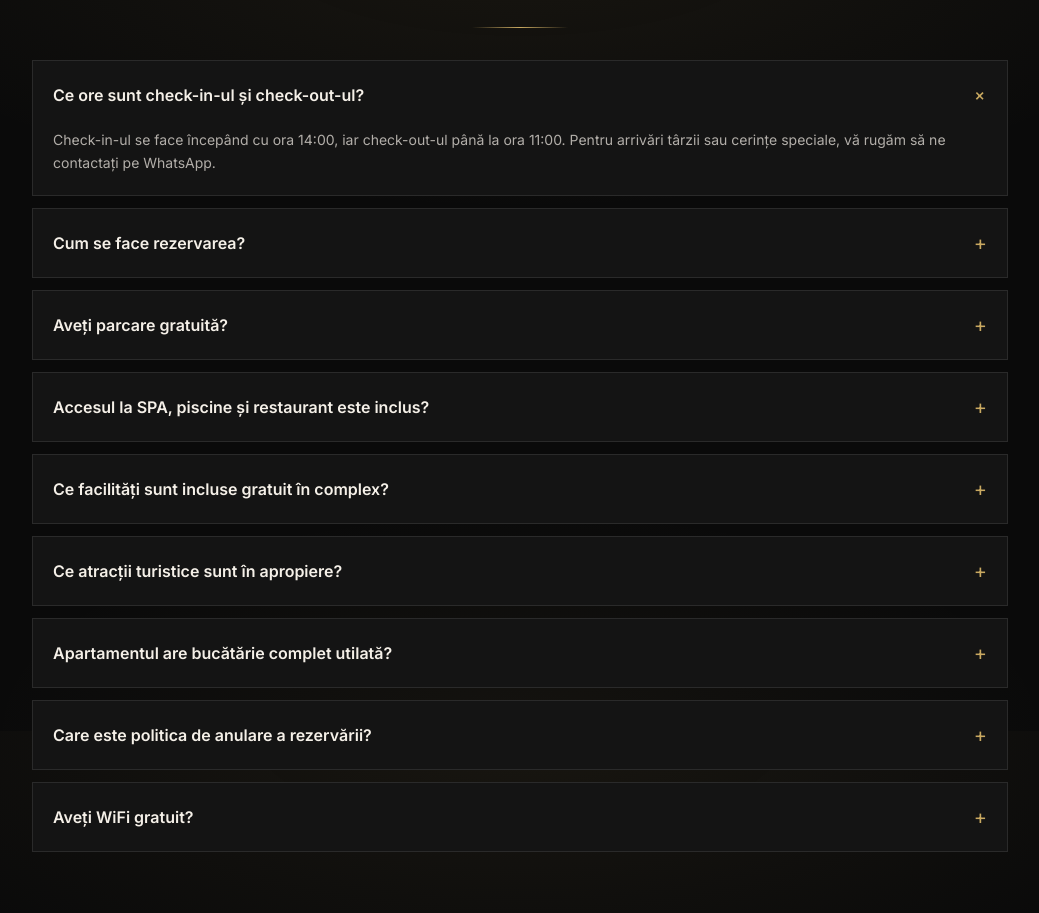
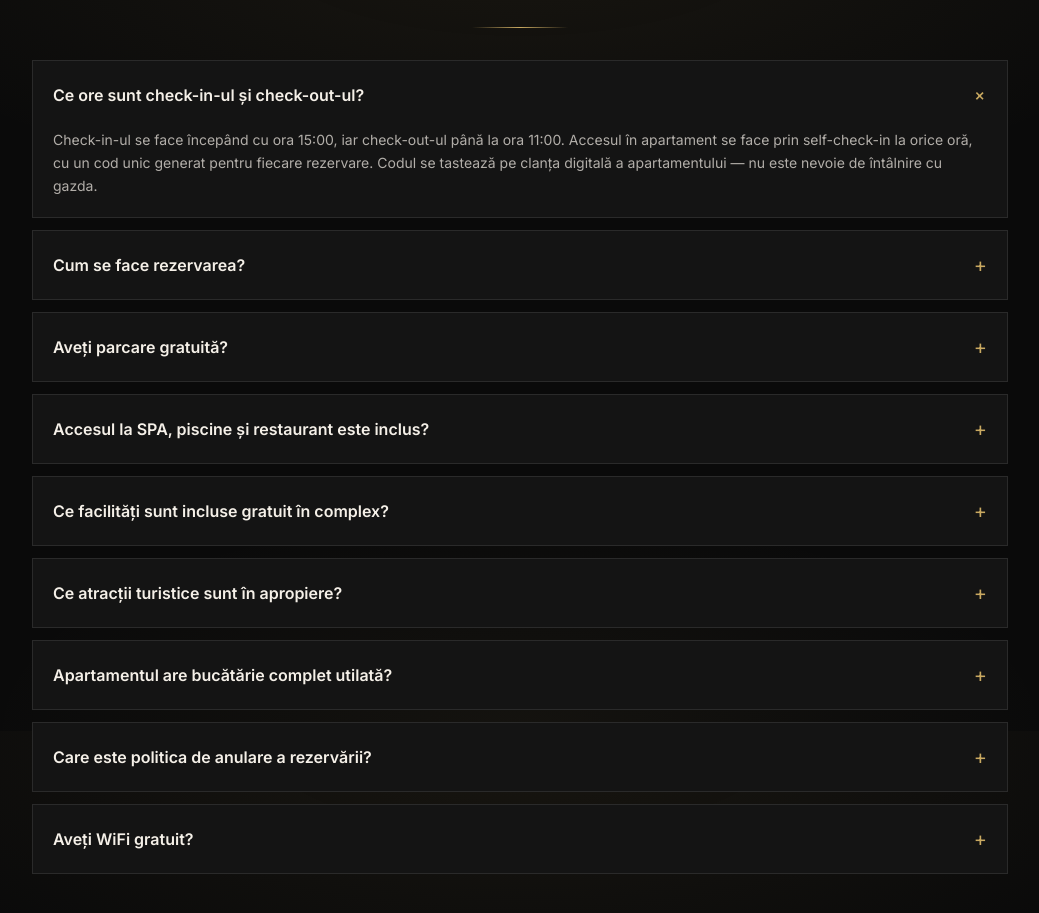
Before and after one commit to policolor-website/happyplace, a Next.js app: page /despre-noi in a window 1280 px wide. Shown: the part 2469-3382 px from the top of the page, without its empty margins (120-1159 px from the left). Built offline with nearby package versions, Linux system fonts and the light colour scheme.

Commit message:
FAQ: check-in de la ora 15:00, self-check-in la orice ora cu cod unic pe clanța digitală
- Eliminare referințe "arrivări târzii"
- Check-in de la 15:00 (nu 14:00)
- Self-check-in la orice oră, cod unic per rezervare, clanță digitală

```diff
--- a/src/components/FAQ.tsx
+++ b/src/components/FAQ.tsx
@@ -6,7 +6,7 @@ const faqItems = [
   {
     question: "Ce ore sunt check-in-ul și check-out-ul?",
     answer:
-      "Check-in-ul se face începând cu ora 14:00, iar check-out-ul până la ora 11:00. Pentru arrivări târzii sau cerințe speciale, vă rugăm să ne contactați pe WhatsApp.",
+      "Check-in-ul se face începând cu ora 15:00, iar check-out-ul până la ora 11:00. Accesul în apartament se face prin self-check-in la orice oră, cu un cod unic generat pentru fiecare rezervare. Codul se tastează pe clanța digitală a apartamentului — nu este nevoie de întâlnire cu gazda.",
   },
   {
     question: "Cum se face rezervarea?",
```
